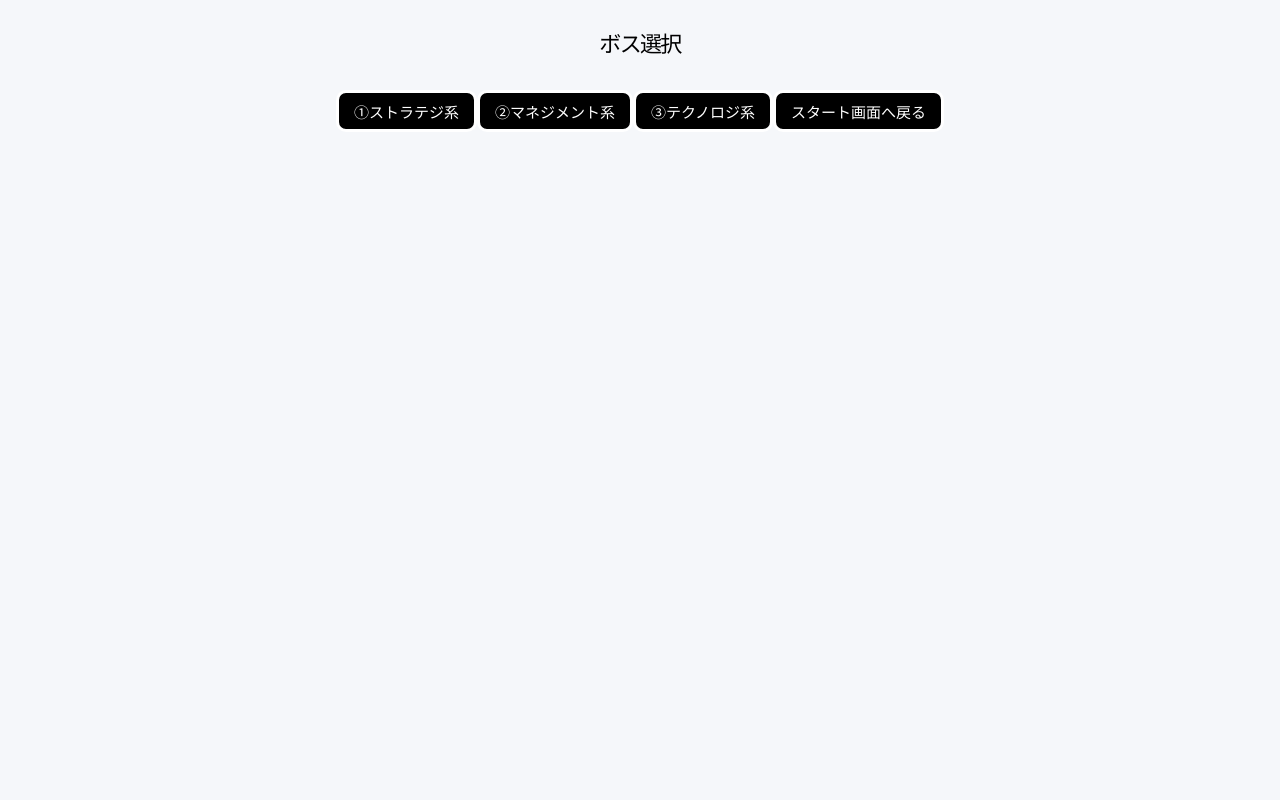
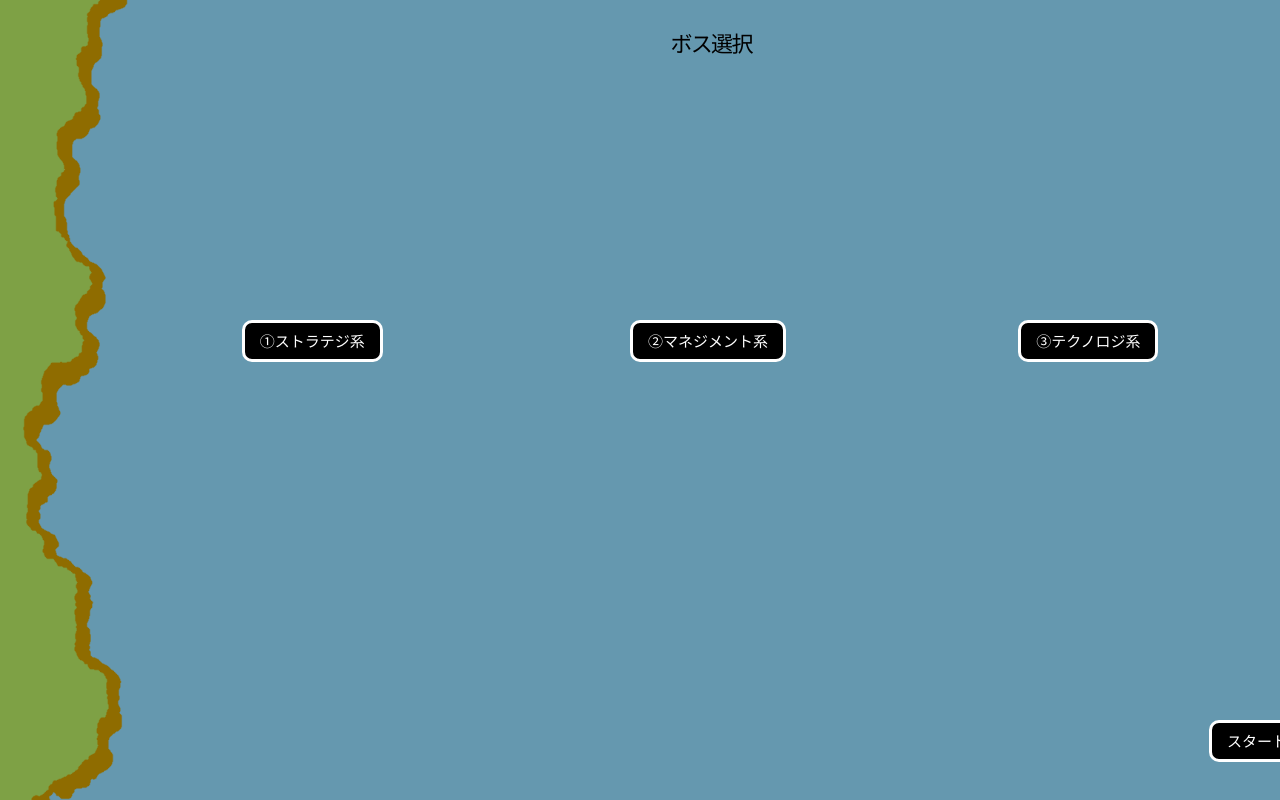
Before and after one commit to shiomusu1/shikaku-app, a React (Vite) app: page /boss in a window 1280 px wide. Built offline with nearby package versions, Linux system fonts and the light colour scheme.

Commit message:
仮の画像を入れてボタンを並べて飛べるようにした

```diff
--- /dev/null
+++ b/src/pages/Boss.css
@@ -0,0 +1,112 @@
+h1 {
+    font-family: PixelMplus12;
+    font-size: 22px;
+    color: #000000;
+}
+
+body {
+  margin: 0;
+  font-family: PixelMplus12;
+  background: #f5f7fa;
+}
+
+button {
+ font-family: PixelMplus12;
+ padding: 0.5em 1em; /* 内側の余白 */
+ font-weight:bold;
+ border: solid 3px #FFFFFF;
+ background:#000000;
+ color: #ffffff;
+ font-size: 15px;
+ border-radius: 10px;
+ cursor: pointer;
+ transition: all 0.1s ease;
+}
+
+button:hover {
+  background: #4a6b7a;
+  transform: translateY(-2px);
+}
+
+/* =========================
+   エリア選択画面
+========================= */
+
+.boss {
+  position: relative;
+  width: 100%;
+  height: 100vh;
+  height: 100dvh;
+  overflow: hidden;
+}
+
+/* forest.jpgを背景にする */
+/* スワイプできる表示領域 */
+.boss-viewport {
+  position: absolute;
+  inset: 0;
+
+  overflow: auto;
+
+  overscroll-behavior: contain;
+  touch-action: pan-x pan-y;
+
+  scrollbar-width: none;
+}
+
+.boss-viewport::-webkit-scrollbar {
+  display: none;
+}
+
+/* マップ本体 */
+.boss-map {
+  position: relative;
+
+  width: max(100vw, 177.7778dvh);
+
+  aspect-ratio: 16 / 9;
+}
+
+/* 背景画像 */
+.boss-background {
+  display: block;
+
+  width: 100%;
+  height: 100%;
+
+  object-fit: contain;
+
+  z-index: 0;
+}
+/* ボタンを背景画像より前にする */
+.boss-buttons {
+  position: absolute;
+  inset: 0;
+  z-index: 1;
+}
+
+/* ボタンをマップ上で自由に配置 */
+.boss-buttons button {
+  position: absolute;
+}
+
+/* ボタンの位置 */
+.boss1-button {
+  top: 40%;
+  left: 17%;
+}
+
+.boss2-button {
+  top: 40%;
+  left: 44.3%;
+}
+
+.boss3-button {
+  top: 40%;
+  left: 71.6%;
+}
+
+.boss-back-button {
+  top: 77%;
+  left: 79%;
+}
--- a/src/pages/boss.jsx
+++ b/src/pages/boss.jsx
@@ -1,4 +1,7 @@
 import { useNavigate } from "react-router-dom";
+
+import bossBackground from "../assets/river.png";
+import"./Boss.css";
 
 function Boss() {
   const navigate = useNavigate();
@@ -22,25 +25,42 @@ function Boss() {
 };
 
   return(
-      <div>
+        <div className="boss">
+        <div className="boss-viewport">
+        <div className="boss-map">
+
+       {/* 背景画像 */}
+        <img
+          className="boss-background"
+          src={bossBackground}
+          alt="エリア選択画面の背景"
+        />
+
+        {/* 背景画像の上に置くボタン */}
+        <div className="boss-buttons">
+
       <h1>ボス選択</h1>
 
-      <button onClick={goToBoss1}>
+      <button className="boss1-button" onClick={goToBoss1}>
         ①ストラテジ系
       </button>
 
-      <button onClick={goToBoss2}>
+      <button className="boss2-button" onClick={goToBoss2}>
         ②マネジメント系
       </button>
 
-      <button onClick={goToBoss3}>
+      <button className="boss3-button" onClick={goToBoss3}>
         ③テクノロジ系
       </button>
 
-      <button onClick={() => navigate("/start")}>
+      <button className="back-button" onClick={() => navigate("/start")}>
         スタート画面へ戻る
       </button>
+      </div>
     </div>
-)}
+  </div>
+</div>
+ );
+}
 
 export default Boss;
--- /dev/null
+++ b/src/pages/lastboss.css
@@ -0,0 +1,112 @@
+h1 {
+    font-family: PixelMplus12;
+    font-size: 22px;
+    color: #000000;
+}
+
+body {
+  margin: 0;
+  font-family: PixelMplus12;
+  background: #f5f7fa;
+}
+
+button {
+ font-family: PixelMplus12;
+ padding: 0.5em 1em; /* 内側の余白 */
+ font-weight:bold;
+ border: solid 3px #FFFFFF;
+ background:#000000;
+ color: #ffffff;
+ font-size: 15px;
+ border-radius: 10px;
+ cursor: pointer;
+ transition: all 0.1s ease;
+}
+
+button:hover {
+  background: #4a6b7a;
+  transform: translateY(-2px);
+}
+
+/* =========================
+   エリア選択画面
+========================= */
+
+.lastboss {
+  position: relative;
+  width: 100%;
+  height: 100vh;
+  height: 100dvh;
+  overflow: hidden;
+}
+
+/* forest.jpgを背景にする */
+/* スワイプできる表示領域 */
+.lastboss-viewport {
+  position: absolute;
+  inset: 0;
+
+  overflow: auto;
+
+  overscroll-behavior: contain;
+  touch-action: pan-x pan-y;
+
+  scrollbar-width: none;
+}
+
+.lastboss-viewport::-webkit-scrollbar {
+  display: none;
+}
+
+/* マップ本体 */
+.lastboss-map {
+  position: relative;
+
+  width: max(100vw, 177.7778dvh);
+
+  aspect-ratio: 16 / 9;
+}
+
+/* 背景画像 */
+.lastboss-background {
+  display: block;
+
+  width: 100%;
+  height: 100%;
+
+  object-fit: contain;
+
+  z-index: 0;
+}
+/* ボタンを背景画像より前にする */
+.lastboss-buttons {
+  position: absolute;
+  inset: 0;
+  z-index: 1;
+}
+
+/* ボタンをマップ上で自由に配置 */
+.lastboss-buttons button {
+  position: absolute;
+}
+
+/* ボタンの位置 */
+.lastboss1-button {
+  top: 40%;
+  left: 17%;
+}
+
+.lastboss2-button {
+  top: 40%;
+  left: 44.3%;
+}
+
+.lastboss3-button {
+  top: 40%;
+  left: 71.6%;
+}
+
+.lastboss-back-button {
+  top: 77%;
+  left: 79%;
+}
--- a/src/pages/lastboss.jsx
+++ b/src/pages/lastboss.jsx
@@ -1,22 +1,40 @@
 import { useNavigate } from "react-router-dom";
+import lastbossBackground from "../assets/lastboss.png";
+import"./lastboss.css";
 
 function LastBoss() {
     const navigate = useNavigate();
 
       return(
-      <div>
+        <div className="lastboss">
+        <div className="lastboss-viewport">
+        <div className="lastboss-map">
+
+             {/* 背景画像 */}
+              <img
+                className="lastboss-background"
+                src={lastbossBackground}
+                alt="エリア選択画面の背景"
+              />
+
+              {/* 背景画像の上に置くボタン */}
+              <div className="lastboss-buttons">
+
       <h1>ラストボス モード選択</h1>
-      <button onClick={() => navigate("/lastbossbattle")}>
+      <button className="lastboss1-button" onClick={() => navigate("/lastbossbattle")}>
         戦闘
       </button>
-      <button onClick={() => navigate("/lastbossweak")}>
+      <button className="lastboss2-button" onClick={() => navigate("/lastbossweak")}>
         苦手問題
       </button>
-      <button onClick={() => navigate("/Start")}>
+      <button className="lastboss-back-button" onClick={() => navigate("/Start")}>
         スタート画面へ戻る
       </button>
-    </div>
-
-)}
+      </div>
+   </div>
+  </div>
+</div>
+ );
+}
 
 export default LastBoss;
```
Also changed, not shown: src/assets/lastboss.png (added), src/assets/river.png (added).
